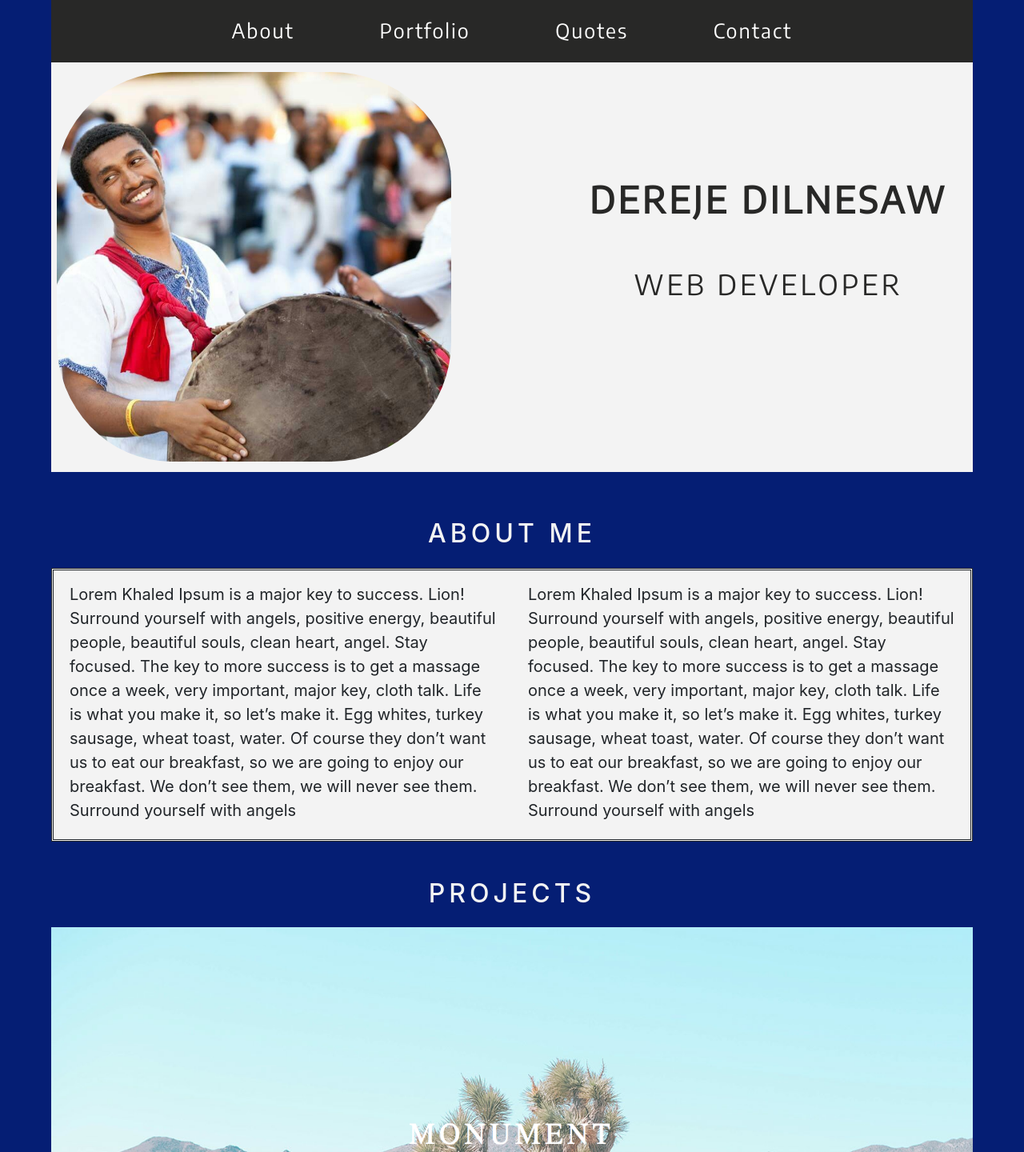
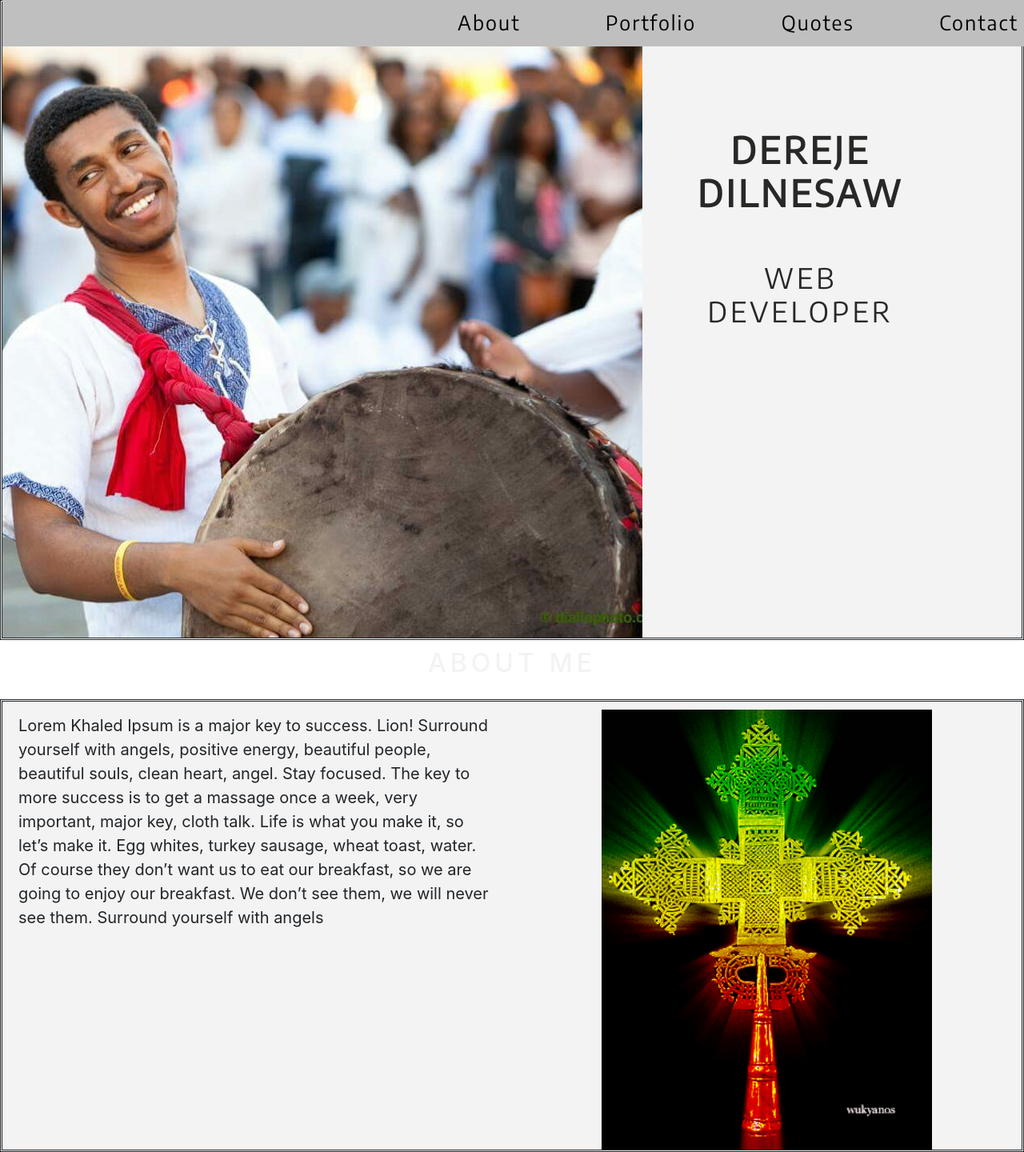
Before and after one commit to Dereje24/Portfolio, a plain HTML site: page index.html in a window 1280 px wide. Shown: the top 1440 px of the page at 80% size. Drawn offline with nearby package versions, Linux system fonts and the light colour scheme.

Commit message:
got rid of the border color for main. added a second carousel. nav bar changed to no padding.

```diff
--- a/index.html
+++ b/index.html
@@ -27,7 +27,7 @@
 		</nav>
 
 		<div class="header-container">
-			<div id="image"><img class="animated zoomIn" src="images/profilepic.jpg"></div>
+			<div id="image"><!-- <img class="animated zoomIn" src="images/profilepic.jpg"> --></div>
 				<div class="name">
 					<h1 id="myName" class="animated fadeInUp">Dereje Dilnesaw</h1>
 					<h1 class="animated fadeInUp">Web Developer</h1>
@@ -40,7 +40,10 @@
 		<h2 id="about" class="animated fadeInUp">About Me</h2>
 		<div class="about">
 		<p>Lorem Khaled Ipsum is a major key to success. Lion! Surround yourself with angels, positive energy, beautiful people, beautiful souls, clean heart, angel. Stay focused. The key to more success is to get a massage once a week, very important, major key, cloth talk. Life is what you make it, so let’s make it. Egg whites, turkey sausage, wheat toast, water. Of course they don’t want us to eat our breakfast, so we are going to enjoy our breakfast. We don’t see them, we will never see them. Surround yourself with angels</p>
-		<p>Lorem Khaled Ipsum is a major key to success. Lion! Surround yourself with angels, positive energy, beautiful people, beautiful souls, clean heart, angel. Stay focused. The key to more success is to get a massage once a week, very important, major key, cloth talk. Life is what you make it, so let’s make it. Egg whites, turkey sausage, wheat toast, water. Of course they don’t want us to eat our breakfast, so we are going to enjoy our breakfast. We don’t see them, we will never see them. Surround yourself with angels</p>
+		<div class="gallery">
+			<div class="slides"><img src="images/cross1.gif"></div>
+			<div class="slides "><img src="images/cross2.jpg"></div>
+			<div class="slides "><img src="images/cross3.jpg"></div>
 		</div>
 	</section>
 	<section id="projects">
--- a/script.js
+++ b/script.js
@@ -2,22 +2,26 @@ $(document).ready(function(){
 	console.log('ready')
 
   var slideIndex = 0;
-slideShow();
-function slideShow() {
-	var slide = $('.slides');
-	 for ( var i = 0; i < slide.length; i++) {
-       slide[i].style.display = "none";
+// gallery is parent container for all images & .each goes throught any element with the class gallery.
+  $('.gallery').each(function(i, el){
+    startSlideShow(el);
+// this function will run on the element element that have class gallery
+  });
+
+  function startSlideShow(el) {
+  	var slides = $(el).children('.slides');
+// this ^ is selecting the children of gallery that have class slides.
+  	  for ( var i = 0; i < slides.length; i++) {
+        slides[i].style.display = "none";
       }
+// for loop is itterating through each slide and hidding all of them.
       slideIndex ++;
-
-    if (slideIndex > slide.length) {
-    		slideIndex = 1
+// incrementing our stating position form 0
+      slides[slideIndex % slides.length].style.display = "block";
+// get the slide at index 0,1 or 2 and change display from none to block.
+      setTimeout(function() {startSlideShow(el)}, 5000);
   };
-
-    slide[slideIndex-1].style.display = "block";
-    setTimeout(slideShow, 5000);
-
-};
+// this is calling startSlideShow function every 5 seconds!
 
   $('.menu-btn').on('click', function(e){
   	e.preventDefault();
--- a/style.css
+++ b/style.css
@@ -1,29 +1,27 @@
 *{
 	box-sizing: border-box;
-	margin: 0;
-	padding: 0;
 }
-body{
-	background-color: #051E74;
-}
-main{
-	box-sizing: border-box;
-	margin: 0 5%;
-}
+
 header{
-	height: 600px;
+	height: 800px;
 	background-repeat: no-repeat;
 	background-size: auto;
-	margin: 0 5% 3% 5%;
-	padding-top: 77px;
-	padding-bottom: 10px;
+	border: double;
+	width: 100%;
+	background-attachment: fixed;
+}
+#image {
+	background-image: url('images/profilepic.jpg');
+	height: auto;
+	width: 100%;
+	background-repeat: no-repeat;
+}
 
-}
-header img{
-	height: 500px;
-	width: 500px;
-	border-radius: 30%;
-	padding: 13px 0 0 7px;
+.top-slides{
+	width: 100%;
+	display: flex;
+	flex-direction: row;
+	justify-content: space-around;
 }
 .mobile-nav{
 	display: none;
@@ -42,24 +40,21 @@ header img{
 }
 .responsive-menu{
 	text-transform: uppercase;
-	text-align: center;
+	text-align: right;
 	font-size: 20px;
 	color: white;
 	text-decoration: none;
 	display: none;
 }
-ul{
-	list-style: none;
-}
 nav {
 	position: fixed;
 	top: 0;
-	width: 90%;
-	text-align: center;
+	width: 100%;
+	text-align: right;
 	letter-spacing: 2px;
-	padding: 20px 0;
+	padding: 10px 10px;
 	word-spacing: 100px;
-	background-color: #282827;
+	background-color: #BFBFBF;
 	z-index: 100;
 }
 
@@ -70,9 +65,8 @@ nav a{
 a{
 	text-align: center;
 	text-decoration: none;
-	color: #F0E1D1;
+	color: black;
 	font-size: 25px;
-	color: white;
 	font-family: 'Encode Sans', sans-serif;
 }
 nav a:hover{
@@ -115,8 +109,8 @@ h4{
 }
 .name{
 	color: #282827;
-	padding: 10% 0 0 15%;
-	justify-content: space-between;
+	padding: 10% 10% 0 0;
+	/*justify-content: space-between;*/
 
 }
 .about{
@@ -130,10 +124,18 @@ h4{
 	text-align: left;
 	padding: 5px 20px;
 	font-size: 20px;
+	width: 50%;
+	display: flex;
+	flex-direction: row;
+	justify-content: space-around;
 }
 .aboutContainer{
 	padding-top: 10px;
 	margin: 0% 0 4% 0;
+}
+.about img{
+	width: 100%;
+	height: 300px;
 }
 .gallery img{
 	height: 550px;
@@ -201,9 +203,9 @@ form button:hover{
 	color: white;
 }
 footer{
-	margin: 0 5%;
+	width: 100%;
 	padding-top: 10px;
-	/*background-color: #647984;*/
+	background-color: black;
 }
 .icons{
 	display: flex;
```
Also changed, not shown: images/cross1.gif (added), images/cross2.jpg (added), images/cross3.jpg (added). Lines whose indentation alone changed are shown as unchanged.
